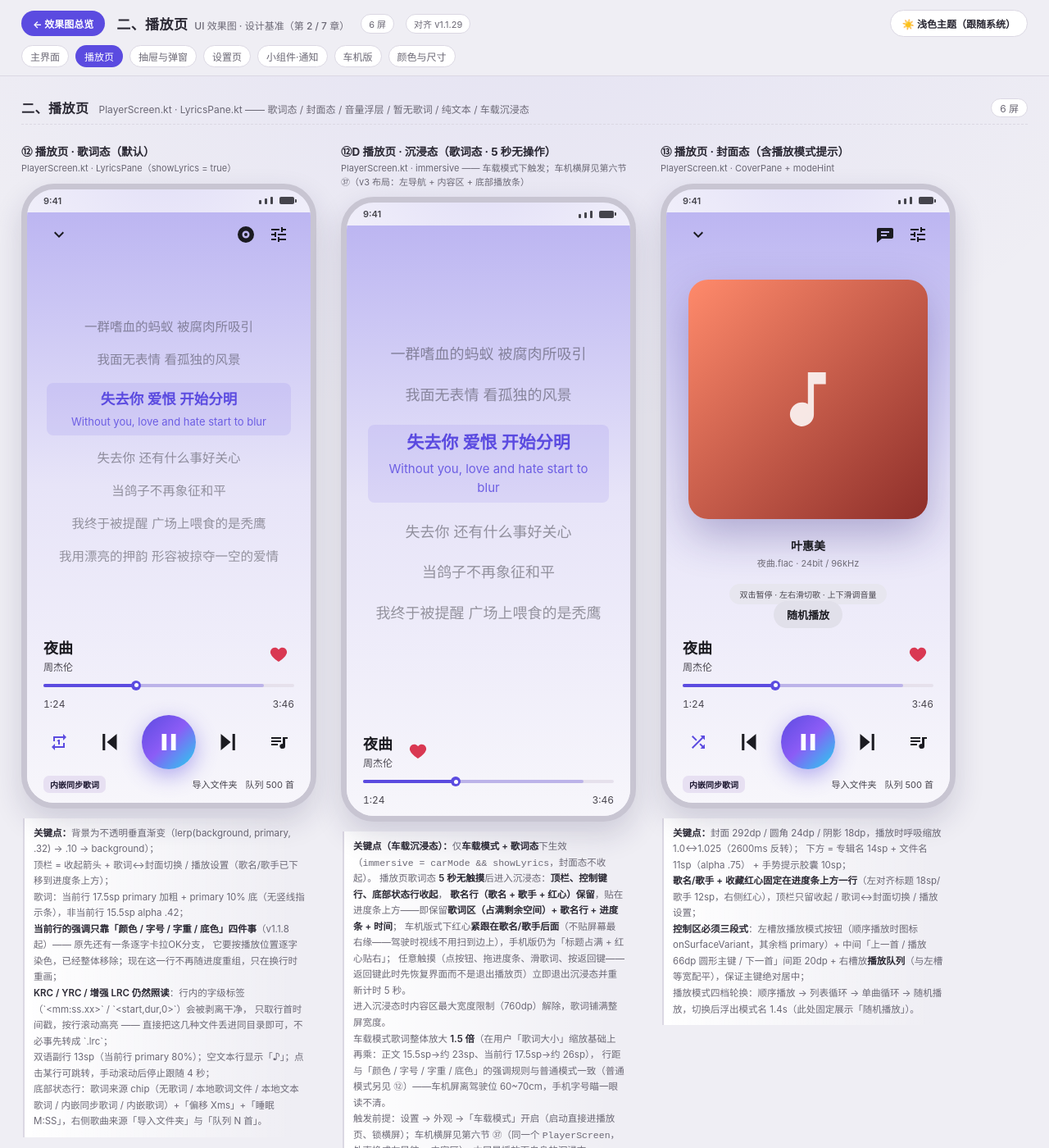
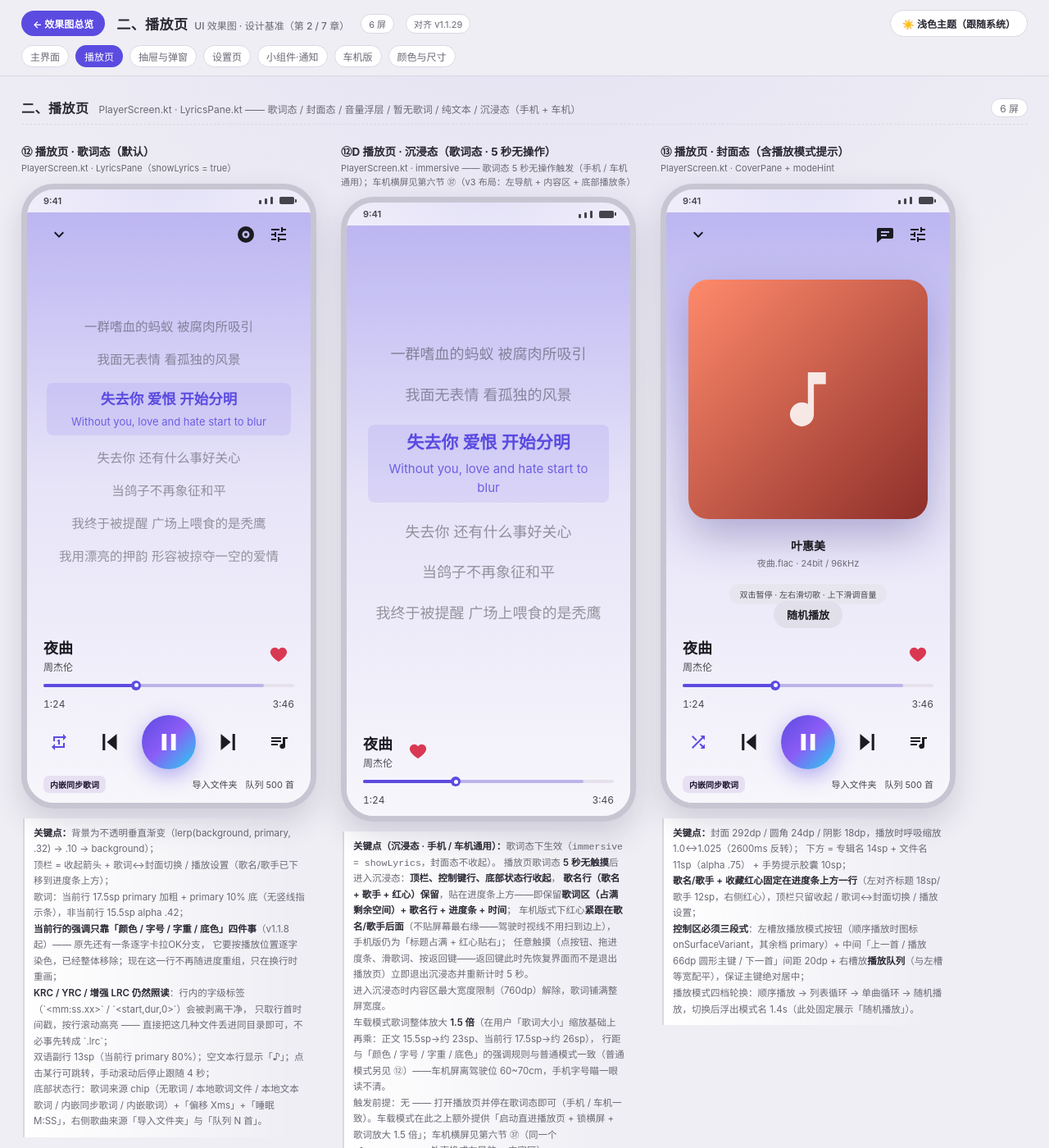
Before and after one commit to LuckyLearning/WindTone, a Jekyll site: the page docs/ui/02-player.html, which Jekyll copies as it is, in a window 1280 px wide and 1400 px high. Shown: the whole window at 82% size. Built offline with Jekyll 4.4.1, drawn with Linux system fonts in a browser that asks for light colours; some of the changed text lies outside the part shown.

Commit message:
feat(player): 沉浸态扩展到手机版（歌词态 5 秒无操作）
- immersive 去掉 carMode 前置：手机歌词态同样 5 秒无触摸收起顶栏/控制键/状态行
- 计时：进入或切回歌词态即种下 lastActionAt（否则手机端没人碰屏幕就永不计时）
- 「任意触摸恢复并重新计时」两端都挂；手机专属的状态行在沉浸态一并收起
- 文档口径改为「手机 / 车机通用，仅封面态不进入」（⑫D / ㊲D / 07-spec / index）
- 验证：compile ✓ · 43 套件 0 失败 · lint Error=0

```diff
--- a/docs/ui/02-player.html
+++ b/docs/ui/02-player.html
@@ -36,7 +36,7 @@
 
 <div class="wrap">
 <section class="sec" id="sec-player">
-  <div class="sec-hd"><h2>二、播放页</h2><span>PlayerScreen.kt · LyricsPane.kt —— 歌词态 / 封面态 / 音量浮层 / 暂无歌词 / 纯文本 / 车载沉浸态</span></div>
+  <div class="sec-hd"><h2>二、播放页</h2><span>PlayerScreen.kt · LyricsPane.kt —— 歌词态 / 封面态 / 音量浮层 / 暂无歌词 / 纯文本 / 沉浸态（手机 + 车机）</span></div>
   <div class="board">
 <figure class="fig" id="scr-player-lyrics">
   <div class="cap"><b>⑫ 播放页 · 歌词态（默认）</b><em>PlayerScreen.kt · LyricsPane（showLyrics = true）</em></div>
@@ -99,7 +99,7 @@
 </figure>
 
 <figure class="fig" id="scr-player-car">
-  <div class="cap"><b>⑫D 播放页 · 沉浸态（歌词态 · 5 秒无操作）</b><em>PlayerScreen.kt · immersive —— 车载模式下触发；车机横屏见第六节 ㊲（v3 布局：左导航 + 内容区 + 底部播放条）</em></div>
+  <div class="cap"><b>⑫D 播放页 · 沉浸态（歌词态 · 5 秒无操作）</b><em>PlayerScreen.kt · immersive —— 歌词态 5 秒无操作触发（手机 / 车机通用）；车机横屏见第六节 ㊲（v3 布局：左导航 + 内容区 + 底部播放条）</em></div>
   <div class="phone">
     <div class="statusbar"><span>9:41</span><span class="sb-icons" style="align-items:flex-end"><i style="width:3px;height:5px;border-radius:1px"></i><i style="width:3px;height:7px;border-radius:1px"></i><i style="width:3px;height:9px;border-radius:1px"></i><i class="sb-bat" style="margin-left:4px"></i></span></div>
     <div class="app">
@@ -128,7 +128,7 @@
       </div>
     </div>
   </div>
-  <p class="note"><b>关键点（车载沉浸态）：</b>仅<b>车载模式 + 歌词态</b>下生效（<code>immersive = carMode && showLyrics</code>，封面态不收起）。
+  <p class="note"><b>关键点（沉浸态 · 手机 / 车机通用）：</b>歌词态下生效（<code>immersive = showLyrics</code>，封面态不收起）。
   播放页歌词态 <b>5 秒无触摸</b>后进入沉浸态：<b>顶栏、控制键行、底部状态行收起</b>，
   <b>歌名行（歌名 + 歌手 + 红心）保留</b>，贴在进度条上方——即保留<b>歌词区（占满剩余空间）+ 歌名行 + 进度条 + 时间</b>；
   车机版式下红心<b>紧跟在歌名/歌手后面</b>（不贴屏幕最右缘——驾驶时视线不用扫到边上），手机版仍为「标题占满 + 红心贴右」；
@@ -136,7 +136,7 @@
   进入沉浸态时内容区最大宽度限制（760dp）解除，歌词铺满整屏宽度。<br>
   车载模式歌词整体放大 <b>1.5 倍</b>（在用户「歌词大小」缩放基础上再乘：正文 15.5sp→约 23sp、当前行 17.5sp→约 26sp），
   行距与「颜色 / 字号 / 字重 / 底色」的强调规则与普通模式一致（普通模式另见 ⑫）——车机屏离驾驶位 60~70cm，手机字号瞄一眼读不清。<br>
-  触发前提：设置 → 外观 →「车载模式」开启（启动直接进播放页、锁横屏）；车机横屏见第六节 ㊲（同一个 <code>PlayerScreen</code>，外壳换成左导航 + 内容区），本屏是播放页自身的沉浸态。</p>
+  触发前提：无 —— 打开播放页并停在歌词态即可（手机 / 车机一致）。车载模式在此之上额外提供「启动直进播放页 + 锁横屏 + 歌词放大 1.5 倍」；车机横屏见第六节 ㊲（同一个 <code>PlayerScreen</code>，外壳换成左导航 + 内容区）。</p>
 </figure>
 
 <figure class="fig" id="scr-player-cover">
--- a/docs/ui/06-car.html
+++ b/docs/ui/06-car.html
@@ -400,7 +400,7 @@
   </div>
   <p class="note"><b>关键点：</b>封面态与歌词态<b>共用同一个播放页</b>，顶部右侧「歌词↔封面」按钮切换；驾驶时默认进歌词态（信息密度更高），想看大封面点一下即可。
   封面占位沿用「首字 + 六档确定性渐变」规则（与列表、专辑网格一致），不画灰色音符。<b>封面下方一行播放模式提示</b>：顺序播放 / 单曲循环 / 随机播放，当前模式高亮，避免驾驶中低头进菜单。<br>
-  <b>封面不进入沉浸态</b>——沉浸态只在歌词态生效（<code>immersive = carMode &amp;&amp; showLyrics</code>），封面本身就是主要视觉，收起控件没意义。</p>
+  <b>封面不进入沉浸态</b>——沉浸态只在歌词态生效（<code>immersive = showLyrics</code>），封面本身就是主要视觉，收起控件没意义。</p>
 </figure>
 
 <figure class="fig car" id="scr-car-player-nolyr">
@@ -525,7 +525,7 @@
 </figure>
 
 <figure class="fig car" id="scr-car-player-immersive">
-  <div class="cap"><b>㊲D 车机 · 播放页 · 沉浸态（歌词态 · 5 秒无触摸）</b><em>PlayerScreen.kt · immersive —— 仅车载模式 + 歌词态触发；左导航与控制键一并收起，歌词铺满全宽</em></div>
+  <div class="cap"><b>㊲D 车机 · 播放页 · 沉浸态（歌词态 · 5 秒无触摸）</b><em>PlayerScreen.kt · immersive —— 歌词态 5 秒无触摸触发（手机 / 车机通用）；车机收起左导航与控制键，歌词铺满全宽</em></div>
   <div class="carphone v3">
     <div class="carbar">
       <span>9:41</span><span class="cb-item">🌡 24°C</span>
@@ -560,7 +560,7 @@
     </div>
     <div class="cv3-dock"><i></i><i></i><i></i><span>车机 Dock（系统浮层 · App 只让出 56dp）</span></div>
   </div>
-  <p class="note"><b>关键点：</b>仅<b>车载模式 + 歌词态</b>下生效（<code>immersive = carMode &amp;&amp; showLyrics</code>，封面态不进入）。播放页歌词态 <b>5 秒无触摸</b>后收起<b>左导航 + 控制键行 + 顶栏</b>，
+  <p class="note"><b>关键点：</b>歌词态下生效（<code>immersive = showLyrics</code>，手机 / 车机通用，封面态不进入）。播放页歌词态 <b>5 秒无触摸</b>后收起<b>左导航 + 控制键行 + 顶栏</b>，
   只留<b>歌名行（含红心）+ 歌词 + 进度条 + 时间</b>；歌词因此拿到内容区全宽。<br>
   任意触摸立即恢复并重新计时 5 秒 —— 包括按返回键：<b>此时返回键先恢复界面而不是退出播放页</b>，避免误触退出。<br>
   歌词整体放大 <b>1.5 倍</b>（正文 26px / 当前行 32px 已含这层放大）：车机屏离驾驶位 60~70cm，手机字号瞄一眼读不清。
--- a/docs/ui/07-spec.html
+++ b/docs/ui/07-spec.html
@@ -60,7 +60,7 @@
     <b>当前行高亮 = 颜色 × 字号 × 字重 × 底色四件事叠加</b>：颜色 <code>primary</code>（非当前行 <code>onSurface</code>）、字号 17.5×scale（非当前行 15.5×scale）、字重 SemiBold（非当前行 Normal）、底色 primary 10%。<br>
     <b>歌词精度只有「逐行」一种</b>（v1.1.8 起）：KRC（酷狗）/ YRC（网易云）/ 增强 LRC 三种格式<b>照读不误</b>，但行内的字级标签（<code>&lt;start,dur,0&gt;</code> / <code>(start,dur,0)</code> / <code>&lt;mm:ss.xx&gt;</code>）一律<b>剥离干净</b>、时间轴只取行首，播放时按行滚动高亮 —— 直接把这几类文件丢进同目录即可，不必事先转成 <code>.lrc</code>。
     ⚠️ <b>不要在这里加回字级数据</b>：那要同时改「解析产出」与「渲染消费」两端（外加设置项），只做一半就是「有数据但没人消费」的死代码，而且不会报任何错。<br>
-    <b>车载模式</b>：设置 → 外观 →「车载模式」开关（默认关）。开启后：① 启动应用直接进播放页（跳过库主页）并锁横屏；② 播放页歌词态 5 秒无触摸收起<b>顶栏 + 控制键行 + 底部状态行</b>，<b>保留歌名行（含红心）+ 歌词 + 进度条 + 时间</b>，触摸即恢复全部控件并重新计时；<b>封面态不收起</b>（封面本身是主要视觉）；③ 歌词字号放大：在用户设定的 scale 上再乘 <b>1.5</b>（正文 15.5→约 23sp、当前行 17.5→约 26sp）；④ 播放页不再单独限宽：车机横屏走 v3 壳（左导航 188px + 内容区），歌词在内容区里居中；沉浸态导航与控制键一起收起。见 ⑫D / ㊲ 屏。<br>
+    <b>车载模式</b>：设置 → 外观 →「车载模式」开关（默认关）。开启后：① 启动应用直接进播放页（跳过库主页）并锁横屏；② 播放页歌词态 5 秒无触摸收起<b>顶栏 + 控制键行 + 底部状态行</b>，<b>保留歌名行（含红心）+ 歌词 + 进度条 + 时间</b>，触摸即恢复全部控件并重新计时；<b>封面态不收起</b>（封面本身是主要视觉）——<b>此沉浸态手机 / 车机通用</b>（⑫D）；③ 歌词字号放大：在用户设定的 scale 上再乘 <b>1.5</b>（正文 15.5→约 23sp、当前行 17.5→约 26sp）；④ 播放页不再单独限宽：车机横屏走 v3 壳（左导航 188px + 内容区），歌词在内容区里居中；沉浸态导航与控制键一起收起。见 ⑫D / ㊲ 屏。<br>
     <b>桌面悬浮歌词</b>：设置 → 歌词 →「桌面悬浮歌词」开关（默认关），播放页「播放设置」弹层的歌词分组里也有同一个开关。开启后由 <code>LyricOverlayService</code>（<b>前台服务</b>，<code>foregroundServiceType="mediaPlayback"</code>）在屏幕最上层挂一个 <code>TYPE_APPLICATION_OVERLAY</code> 窗口。<br>
     &nbsp;&nbsp;<b>只在 App 退到后台时显示</b>（前台自动隐藏，避免与播放页歌词重复）；<b>灭屏也隐藏</b>（看不见还画是白耗电）。三个例外：调整位置、开启开关后的 6 秒预览、以及改外观设置后的即时预览。<br>
     &nbsp;&nbsp;<b>内容与排版</b>：<b>顶部可选两行小字「歌名 / 歌手」</b>（v1.1.15，默认关；独立三档字号，与歌词字号互不影响，歌手缺失时只显示歌名一行）；歌词行数 <b>1–5 行</b>可调（当前行居中高亮，上下带上下文；偶数行时下方多一行）；窗内文字对齐<b>居中 / 居左</b>可配（居中默认；居左 = 每行左对齐起排）；<b>只有该行有翻译时</b>额外紧跟一行双语副行（小一号、同样压暗）；<b>主角与上下句只靠「明暗 / 字重 / 字号」区分</b>（整窗只有「文字颜色」一处可调，v1.1.8 起没有「已唱色」）。行切换带 120ms 淡入淡出。<br>
--- a/docs/ui/index.html
+++ b/docs/ui/index.html
@@ -49,7 +49,7 @@
   </a>
   <a class="hub-card" data-chapter="02-player.html" href="02-player.html">
     <span class="hub-n">6 屏</span><b>二、播放页</b>
-    <span>⑫~⑯ · PlayerScreen.kt · LyricsPane.kt —— 歌词态 / 封面态 / 音量浮层 / 暂无歌词 / 纯文本 / 车载沉浸态</span>
+    <span>⑫~⑯ · PlayerScreen.kt · LyricsPane.kt —— 歌词态 / 封面态 / 音量浮层 / 暂无歌词 / 纯文本 / 沉浸态（手机 + 车机）</span>
   </a>
   <a class="hub-card" data-chapter="03-sheets.html" href="03-sheets.html">
     <span class="hub-n">13 屏</span><b>三、抽屉与弹窗</b>
```
Also changed, not shown: 1 other file.
